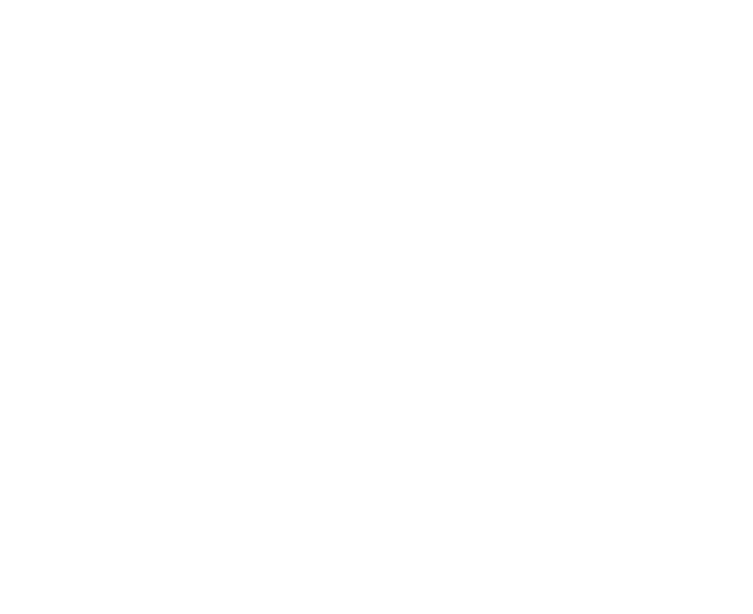
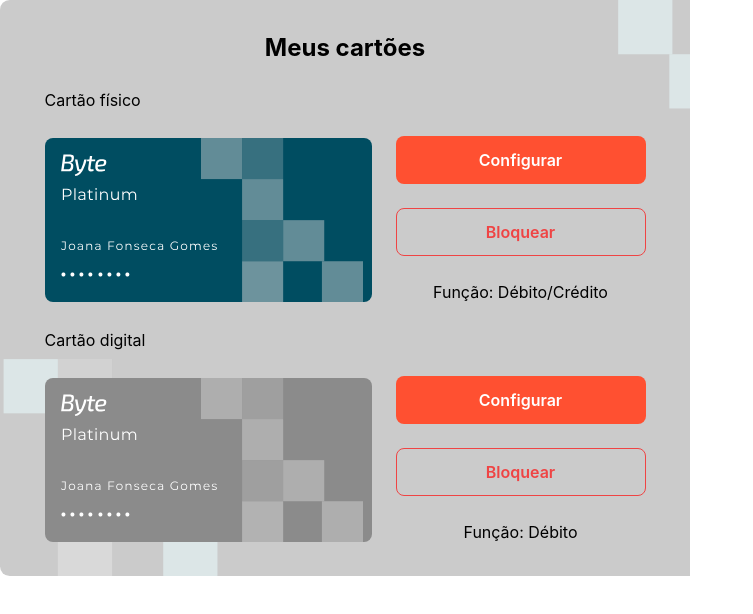
Before and after one commit to tuliooaraujoo/Grupo5, a Next.js app in the folder projeto-sala2/: page / in a window 1280 px wide. Shown: the top 614 px of the page, without its empty margins (0-753 px from the left). Built offline with nearby package versions, Linux system fonts and the light colour scheme.

Commit message:
feat: criação do componente Card

```diff
--- a/projeto-sala2/src/app/page.tsx
+++ b/projeto-sala2/src/app/page.tsx
@@ -1,7 +1,10 @@
+"use client"
+import Cards from "@/components/Cards";
+
 export default function Home() {
  return(
   <div>
-
+    <Cards/>
   </div>
  )
 }
--- /dev/null
+++ b/projeto-sala2/src/components/Cards/index.tsx
@@ -0,0 +1,54 @@
+import Image, { StaticImageData } from "next/image";
+import physicalCard from "../../../public/images/illustrations/physical.svg";
+import digitalCard from "../../../public/images/illustrations/digital.svg";
+import Button from "../Button";
+
+interface CardProps {
+    type: string;
+    image: StaticImageData;
+    function: string;
+}
+
+const Cards = () => {
+    const cards: CardProps[] = [
+        {
+            type: "Cartão físico",
+            image: physicalCard,
+            function: "Débito/Crédito",
+        },
+        {
+            type: "Cartão digital",
+            image: digitalCard,
+            function: "Débito",
+        },
+    ];
+
+    return (
+        <section className="font-principal flex flex-col items-center gap-6 bg-background bg-cover bg-no-repeat w-[690px] h-auto p-8">
+            <h2 className="text-2xl font-bold">Meus cartões</h2>
+            {cards.map((card, index) => (
+                <div key={index}>
+                    <p className="mb-6 max-md:text-center">{card.type}</p>
+                    <div className="flex gap-6 items-center max-sm:flex-col">
+                        <Image src={card.image} alt={card.type} width={327} height={164} />
+                        <div className="flex flex-col items-center gap-6">
+                            <Button
+                                text="Configurar"
+                                onClick={() => { }}
+                                className="bg-orange text-white border-none w-[250px]"
+                            />
+                            <Button
+                                text="Bloquear"
+                                onClick={() => { }}
+                                className="bg-transparent text-red-500 border border-red-500 w-[250px]"
+                            />
+                            <span>Função: {card.function}</span>
+                        </div>
+                    </div>
+                </div>
+            ))}
+        </section>
+    );
+};
+
+export default Cards;
```
Also changed, not shown: projeto-sala2/public/images/illustrations/digital.svg (added), projeto-sala2/public/images/illustrations/physical.svg (added).
